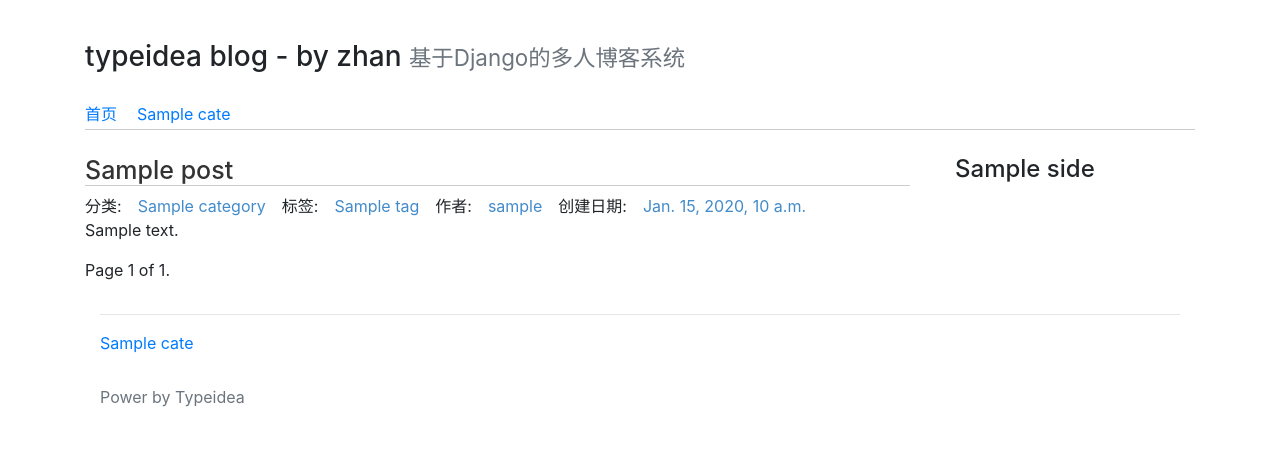
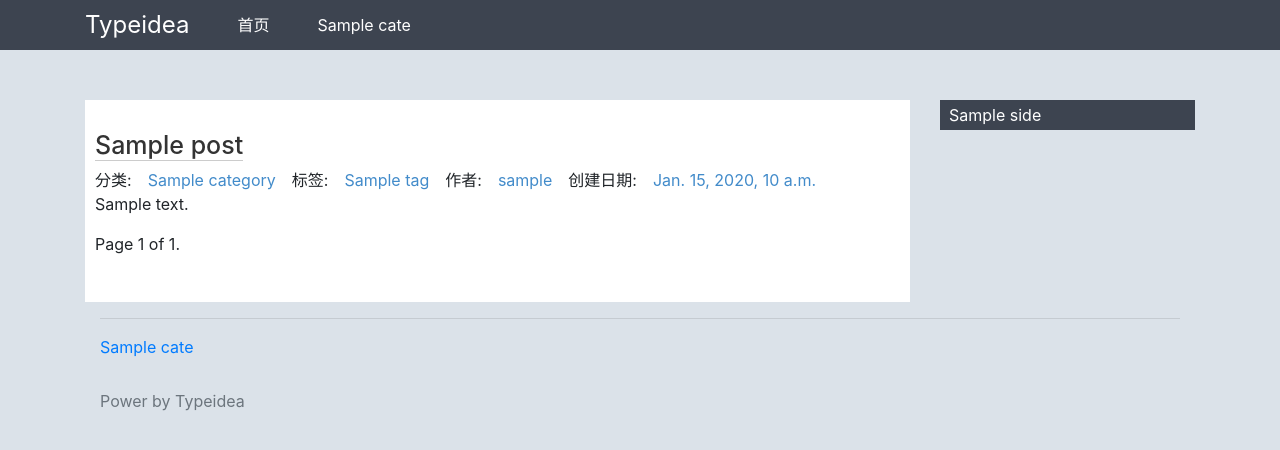
Before and after one commit to Yzhanjiang/typeidea, a Django app: template typeidea/templates/themes/default/blog/list.html in a window 1280 px wide. Shown: the top 450 px of the page. Run offline with Django 3.2, Linux system fonts and the light colour scheme; the template is opened without the code that fills it: most values are stand-ins (such as "Sample title", 1, 10 or a date in 2020); some libraries are stand-ins or nearby versions.

Commit message:
func view

```diff
--- a/typeidea/settings/base.py
+++ b/typeidea/settings/base.py
@@ -126,8 +126,10 @@ USE_TZ = True
 # https://docs.djangoproject.com/en/1.11/howto/static-files/
 
 STATIC_URL = '/static/'
+print(STATIC_URL)
 STATICFILES_DIRS = [
     os.path.join(BASE_DIR,'static'),
 ]
+print(STATICFILES_DIRS)
 
 STATIC_ROOT = os.path.join(BASE_DIR, 'static_files/')
--- /dev/null
+++ b/typeidea/static/css/base.css
@@ -0,0 +1,108 @@
+body {
+    background-color: #dbe2e9;
+}
+
+.fixed-top {
+    position: fixed;
+    right: 0;
+    left: 0;
+    border-width: 0 0 1px;
+}
+
+header {
+    height: 50px;
+    background-color: #3d4450;
+    border-color: #080808;
+    line-height: 50px;
+}
+
+header nav a {
+    color: #fff;
+    padding: 0 1.5rem;
+}
+
+header nav a:hover {
+    color: #fff;
+    text-decoration: none;
+    background-color: #000;
+}
+
+header a.logo {
+    font-size: 1.5rem;
+    padding-left: 0;
+}
+header a.logo:hover{
+    background-color: #3d4450;
+}
+
+.banner {
+    margin-top: 40px;
+}
+.main .left-side .inner {
+    background-color: #fff;
+    padding: 30px 10px;
+}
+
+.main .right-side .inner {
+    background-color: #fff;
+}
+
+nav.category a {
+    margin-right: 20px;
+    margin-top: 20px;
+}
+
+.post-element-nav {
+    padding-top: 0;
+    padding-bottom: 0;
+    color: #428bca;
+}
+
+.post-element-title {
+    font-size: 25px;
+}
+
+.post-element-title a {
+    color: #333;
+    text-decoration: none;
+    border-bottom: 1px solid #ccc;
+}
+
+.post-element-desc {
+    padding: 1rem;
+}
+
+.main {
+    margin-top: 100px;
+}
+
+.main ul {
+    padding-left: 0;
+}
+
+.post-element article {
+    margin-top: 10px;
+}
+
+.power {
+    margin-top: 30px;
+}
+
+.sidebar li {
+    list-style: none;
+}
+
+.sidebar a {
+    color: #444;
+}
+.sidebar-title{
+    height: 30px;
+    background-color: #3d4450;
+    border-color: #080808;
+    color: #fff;
+    line-height: 30px;
+    padding: 0 9px;
+}
+.sidebar-content {
+    padding: 0 9px;
+}
--- a/typeidea/templates/themes/default/blog/base.html
+++ b/typeidea/templates/themes/default/blog/base.html
@@ -1,3 +1,4 @@
+{% load static %}
 <!doctype html>
 <html lang="en">
 <head>
@@ -6,85 +7,47 @@
     <meta name="viewport" content="width=device-width, initial-scale=1, shrink-to-fit=no">
     <!-- Bootstrap CSS -->
     <link rel="stylesheet" href="https://cdn.bootcss.com/bootstrap/4.1.0/css/bootstrap.min.css">
+    <link rel="stylesheet" href="{% static  "css/base.css"  %}">
     <title>Typeidea blog</title>
-    <style>
-        .banner {
-            margin-top: 40px;
-        }
-        .category a {
-            margin-right: 20px;
-            margin-top: 20px;
-        }
-        .post-element-nav{
-            padding-top: 0;
-            padding-bottom: 0;
-            color: #428bca;
-        }
-        .post-element-title {
-            font-size: 25px;
-            border-bottom: 1px solid #ccc;
-        }
-        .post-element-title a {
-            color:#333;
-        }
-        .post-element-desc {
-            padding: 1rem;
-        }
 
-        .main {
-            margin-top: 25px;
-        }
-
-        .main ul {
-            padding-left: 0;
-        }
-        .post-element article {
-            margin-top: 10px;
-        }
-
-        .power {
-            margin-top: 30px;
-        }
-        .sidebar  li{
-            list-style:none;
-        }
-        .sidebar a {
-            color:#444;
-        }
-
-    </style>
 
 </head>
 <body>
-<div class="container banner">
-    <h3>
-        typeidea blog - by zhan
-        <small class="text-muted">基于Django的多人博客系统</small>
-    </h3>
+<header class="fixed-top">
+    <div class="container">
+        <nav class="nav ">
+            <a class="logo" href="/">Typeidea</a>
+            <a class="index" href="/">首页</a>
+            {% for cate in cates %}
+                <a class="link" href="{% url 'category' cate.id %}"> {{ cate.name }}</a>
+            {% endfor %}
+        </nav>
     </div>
+</header>
 
-<div class="container">
-    <ul class="nav category" style="border-bottom: 1px solid #ccc;padding-bottom: 3px">
-        <a href="/">首页</a>
-        {% for cate in cates %}
-            <a href="{% url 'category' cate.id %}"> {{ cate.name }}</a>
-        {% endfor %}
-    </ul>
-</div>
+{#<div class="container banner">#}
+{#    <h3>#}
+{#        typeidea blog - by zhan#}
+{#        <small class="text-muted">基于Django的多人博客系统</small>#}
+{#    </h3>#}
+{#</div>#}
+
 
 <div class="container main">
     <div class="row">
-        <div class="col-9">
+        <div class="col-9 left-side">
+            <div class="inner">
                 {% block content %}
-
                 {% endblock %}
             </div>
+        </div>
 
-        <div class="col-3">
+        <div class="col-3 right-side">
+            <div class="inner">
                 {% for side in side_bars %}
-                <div class="container sidebar">
-                <h4>{{ side.title }}</h4>
-                <div>
+                    <div class="sidebar">
+                        <div class="sidebar-title">{{ side.title }}</div>
+                        <div class="sidebar-content">
                             {% if side.display_type == 1 %}
                                 {% autoescape off %}
                                     {{ side.content }}
@@ -92,7 +55,7 @@
                             {% elif side.display_type == 2 %}
                                 <ul>
                                     {% for post in recently_posts %}
-                                <li> <a href="{%  url 'detail' post.id %}">{{ post.title }} </a> </li>
+                                        <li><a href="{% url 'detail' post.id %}">{{ post.title }} </a></li>
                                     {% endfor %}
                                 </ul>
                             {% elif side.display_type == 4 %}
@@ -108,6 +71,7 @@
                         {#    </div>#}
                     </div>
                 {% endfor %}
+            </div>
 
         </div>
     </div>
```
Lines whose indentation alone changed are shown as unchanged.
